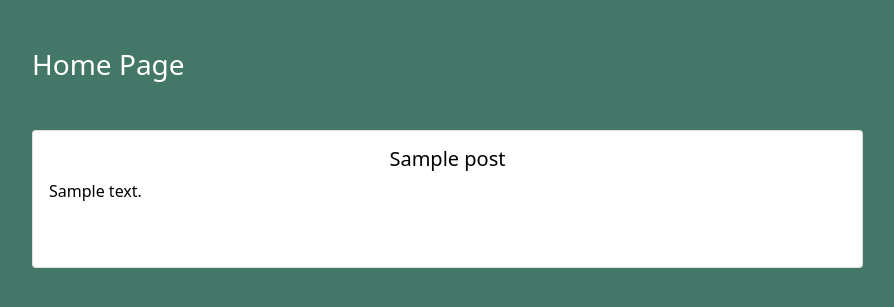
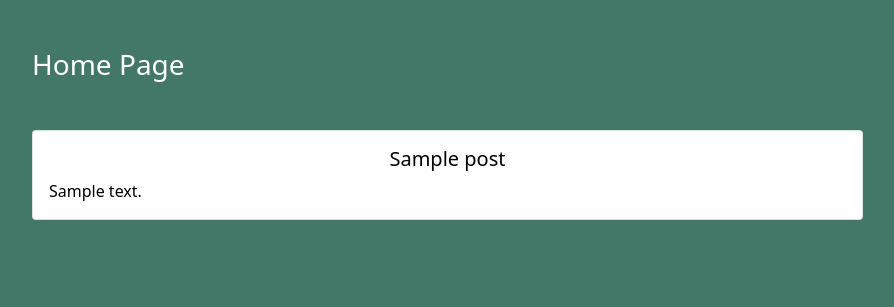
Before and after one commit to Pavan-tech-kumar/Simpleblog, a Django app: template simpleblog/templates/blog/home.html in a window 1280 px wide. Shown: the part 56-363 px from the top of the page, without its empty margins (50-944 px from the left). Run offline with Django 3.2, Linux system fonts and the light colour scheme; the template is opened without the code that fills it: most values are stand-ins (such as "Sample title", 1, 10 or a date in 2020); some libraries are stand-ins or nearby versions.

Commit message:
Revert "revert back to the home.html"
This reverts commit 235c1443f573014fd3045d3d252394a508c3a3db.

```diff
--- a/simpleblog/templates/blog/home.html
+++ b/simpleblog/templates/blog/home.html
@@ -8,7 +8,6 @@
       <div class="card-body">
         <h5 class="card-title" style="color:black;text-align: center;">{{ post.title }}</h5>
         <p class="card-text" style="color: black;">{{ post.desc }}</p>
-      	<h5>This is from the Azure vm</h5>
       </div>
     </div><br>
     {% endfor %}
```
